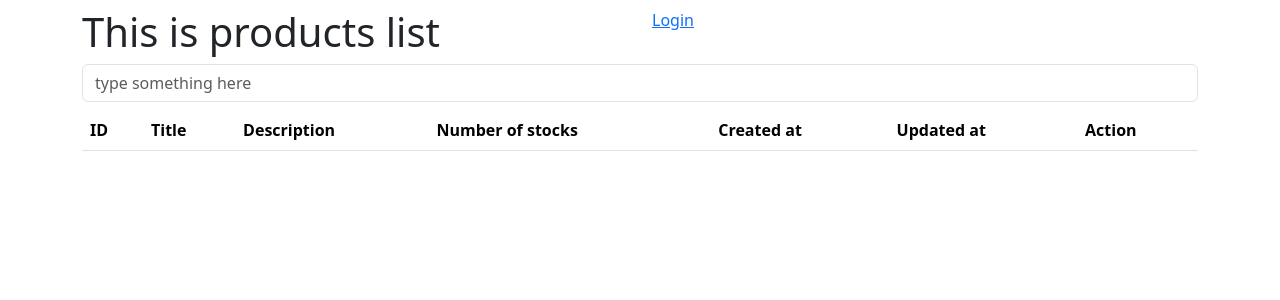
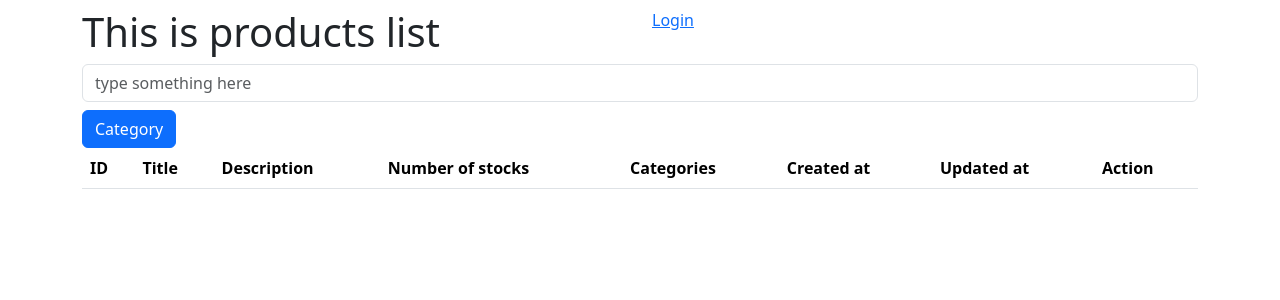
Before and after one commit to james31366/ssd2021-6210546013-commerce, a Rails app: page / in a window 1280 px wide. Shown: the top 300 px of the page. Run offline with Rails 7, Linux system fonts and the light colour scheme; data that the repository does not hold is empty; style sheets or scripts are compiled from the project's sources; some libraries are stand-ins or nearby versions.

Commit message:
add category

```diff
--- a/app/assets/stylesheets/application.scss
+++ b/app/assets/stylesheets/application.scss
@@ -13,4 +13,3 @@
  *= require_tree .
  *= require_self
  */
-@import "bootstrap";
--- a/app/assets/stylesheets/products.scss
+++ b/app/assets/stylesheets/products.scss
@@ -1,3 +1,4 @@
 // Place all the styles related to the Products controller here.
 // They will automatically be included in application.css.
 // You can use Sass (SCSS) here: https://sass-lang.com/
+@import "bootstrap";
--- a/app/controllers/products_controller.rb
+++ b/app/controllers/products_controller.rb
@@ -2,48 +2,48 @@ class ProductsController < ApplicationController
   before_action :authenticate_admin!, except: %i[index show]
 
   def index
-    @products = Product.all
+    @categories = Product.all
     if @search.present?
-      @products = @products.where('title LIKE ? or body LIKE ?', "%#{@search}", "%#{@search}").page(@search).per(5)
+      @categories = @categories.where('title LIKE ? or body LIKE ?', "%#{@search}", "%#{@search}").page(@search).per(5)
     end
-    @products = @products.page(params[:page]).per(5)
+    @categories = @categories.page(params[:page]).per(5)
   end
 
   def new
-    @product = Product.new
+    @category = Product.new
   end
 
   def show
-    @product = Product.find(params[:id])
+    @category = Product.find(params[:id])
   end
 
   def create
-    @product = Product.create(product_params)
+    @category = Product.create(product_params)
 
-    flash[:error] = @product.errors.full_messages if @product.invalid?
+    flash[:error] = @category.errors.full_messages if @category.invalid?
 
     redirect_to action: :index
   end
 
   def edit
-    @product = Product.find(params[:id])
+    @category = Product.find(params[:id])
   end
 
   def update
-    @product = Product.find(params[:id])
-    @product.update(product_params)
+    @category = Product.find(params[:id])
+    @category.update(product_params)
     redirect_to action: :index
   end
 
   def destroy
-    @product = Product.find(params[:id])
-    @product.destroy
+    @category = Product.find(params[:id])
+    @category.destroy
     redirect_to action: :index
   end
 
   private
 
   def product_params
-    params.require(:product).permit(:title, :description, :stock)
+    params.require(:category).permit(:title, :description, :stock)
   end
 end
--- a/app/models/product.rb
+++ b/app/models/product.rb
@@ -1,2 +1,5 @@
 class Product < ApplicationRecord
+  has_many :product_categories
+  has_many :categories, through: :product_categories
+  validates :stock, :price, numericality: { greater_than_or_equal_to: 0 }
 end
--- /dev/null
+++ b/app/models/product_category.rb
@@ -0,0 +1,4 @@
+class ProductCategory < ApplicationRecord
+  belongs_to :category
+  belongs_to :category
+end
--- a/app/views/devise/registrations/new.slim
+++ b/app/views/devise/registrations/new.slim
@@ -1,7 +1,6 @@
 body#bodyAuth
   div.container__auth
     = form_for(resource, as: resource_name, url: registration_path(resource_name)) do |f|
-      = render "devise/shared/error_messages", resource: resource
       form#createAccount.form method="POST"
         #accountInfo.form
           h1.form__title Create Account
@@ -9,6 +8,7 @@ body#bodyAuth
           .form__input-group
             = f.email_field :email, autofocus: true, autocomplete: "email", class: "form__input", placeholder: "Email Address"
             .form__input-error-message
+              = render "devise/shared/error_messages", resource: resource
           .form__input-group
             input#firstname.form__input autofocus="" placeholder="Firstname" type="text" /
             .form__input-error-message
--- a/app/views/devise/shared/_error_messages.html.erb
+++ b/app/views/devise/shared/_error_messages.html.erb
@@ -4,10 +4,13 @@
       <%= I18n.t("errors.messages.not_saved",
                  count: resource.errors.count,
                  resource: resource.class.model_name.human.downcase)
-       %>
+      %>
     </h2>
     <ul>
       <% resource.errors.full_messages.each do |message| %>
+        <%#=binding.pry %>
+        <% if resource.errors.attribute_names.include?(:email) %>
+        <% end %>
         <li><%= message %></li>
       <% end %>
     </ul>
--- a/app/views/products/_form.slim
+++ b/app/views/products/_form.slim
@@ -1,5 +1,7 @@
-= form_with model: @product do |f|
+= form_with model: @category do |f|
   div = f.text_field :title, placeholder: 'Title'
   div = f.text_area :description, placeholder: 'Write content here'
-  div = f.number_field :stock, placeholder: 'Insert Stock number'
+  div = f.number_field :stock, placeholder: 'Insert Stock number', min: 0
+  div = f.number_field :price, placeholder: 'Price', min: 0
+  div = f.collection_check_boxes :category_ids, Category.all, :id, :name
   div = f.submit 'Submit Product'
--- a/app/views/products/edit.slim
+++ b/app/views/products/edit.slim
@@ -4,4 +4,4 @@ div
   = link_to products_path do
     = button_tag 'Back', class: 'btn btn-primary'
 br
-  = render 'form', product: @product
+  = render 'form', category: @category
--- a/app/views/products/index.slim
+++ b/app/views/products/index.slim
@@ -15,6 +15,8 @@
 
 .row.mt-2
   .col-12
+    = link_to categories_path do
+      = button_tag 'Category', class: 'btn btn-primary'
     table.table.table-hover
       thead.thead-dark
         tr
@@ -22,33 +24,35 @@
           th Title
           th Description
           th Number of stocks
+          th Categories
           th Created at
           th Updated at
           th Action
-        tbody
-          - @products.each do |a|
-            tr
-              td = a.id
-              td = a.title
-              td = a.description
-              td = a.stock
-              td.font-weight-light = "#{time_ago_in_words(a.created_at.to_date)} Ago"
-              td.font-weight-light = "#{time_ago_in_words(a.updated_at.to_date)} Ago"
-              td
-                span
-                = link_to product_path(a) do
-                  i.fas.fa-eye
-                - if current_admin
-                  span.ml-3
-                    = link_to edit_product_path(a) do
-                      i.fas.fa-pen
-                  span.ml-3
-                    = link_to product_path(a), method: :delete do
-                      i.fas.fa-trash
+      tbody
+        - @categories.each do |a|
+          tr
+            td = a.id
+            td = a.title
+            td = a.description
+            td = a.stock
+            td = a.categories&.map(&:name)&.join(',').presence || 'NA'
+            td.font-weight-light = "#{time_ago_in_words(a.created_at.to_date)} Ago"
+            td.font-weight-light = "#{time_ago_in_words(a.updated_at.to_date)} Ago"
+            td
+              span
+              = link_to product_path(a) do
+                i.fas.fa-eye
+              - if current_admin
+                span.ml-3
+                  = link_to edit_product_path(a) do
+                    i.fas.fa-pen
+                span.ml-3
+                  = link_to product_path(a), method: :delete do
+                    i.fas.fa-trash
 
 .row
   .col-6
-    = paginate @products
+    = paginate @categories
   - if current_admin
     .col-6
       .float-right
--- a/app/views/products/new.slim
+++ b/app/views/products/new.slim
@@ -2,4 +2,4 @@ h1 Add new product
 
 div = link_to 'Back', products_path
 br
-  = render 'form', product: @product
+  = render 'form', category: @category
--- a/app/views/products/show.slim
+++ b/app/views/products/show.slim
@@ -1,6 +1,6 @@
-h1 = @product.title
+h1 = @category.title
 hr
-div = @product.description
+div = @category.description
 div = link_to 'Back', products_path
 hr
 / hr
--- a/config/environments/development.rb
+++ b/config/environments/development.rb
@@ -33,7 +33,7 @@ Rails.application.configure do
   # Store uploaded files on the local file system (see config/storage.yml for options).
   config.active_storage.service = :local
 
-  config.action_mailer.default_url_options = { host: 'localhost', port: 3000 }
+  config.action_mailer.default_url_options = { host: 'localhost', port: 3001 }
 
   # Don't care if the mailer can't send.
   config.action_mailer.raise_delivery_errors = false
--- a/config/routes.rb
+++ b/config/routes.rb
@@ -1,7 +1,9 @@
 Rails.application.routes.draw do
+  get 'categories/index'
   devise_for :admins
   root "products#index"
 
   resources :products
+  resources :categories
   # For details on the DSL available within this file, see https://guides.rubyonrails.org/routing.html
 end
--- a/db/migrate/20210319144336_create_products.rb
+++ b/db/migrate/20210319144336_create_products.rb
@@ -1,6 +1,6 @@
 class CreateProducts < ActiveRecord::Migration[6.1]
   def change
-    create_table :products do |t|
+    create_table :categories do |t|
       t.text :title
       t.text :description
       t.integer :stock
```
Also changed, not shown: db/seeds.rb (+13 -0 lines), db/schema.rb.
